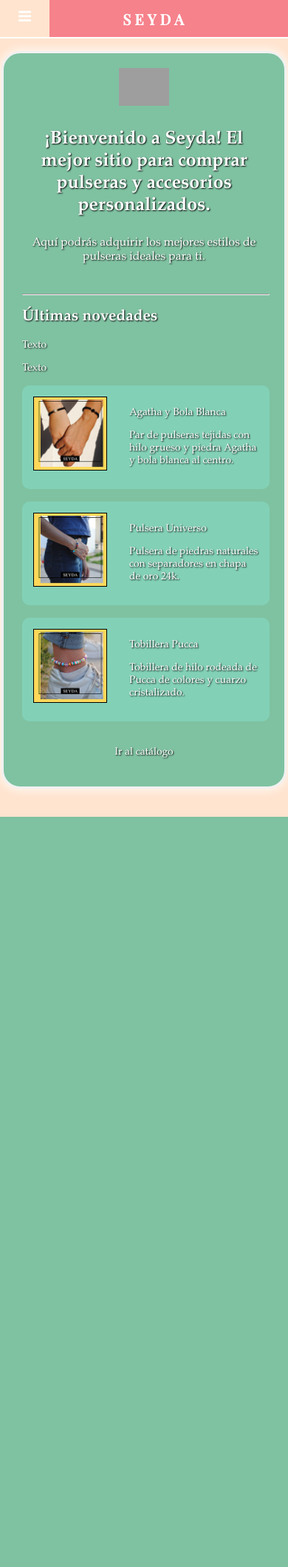
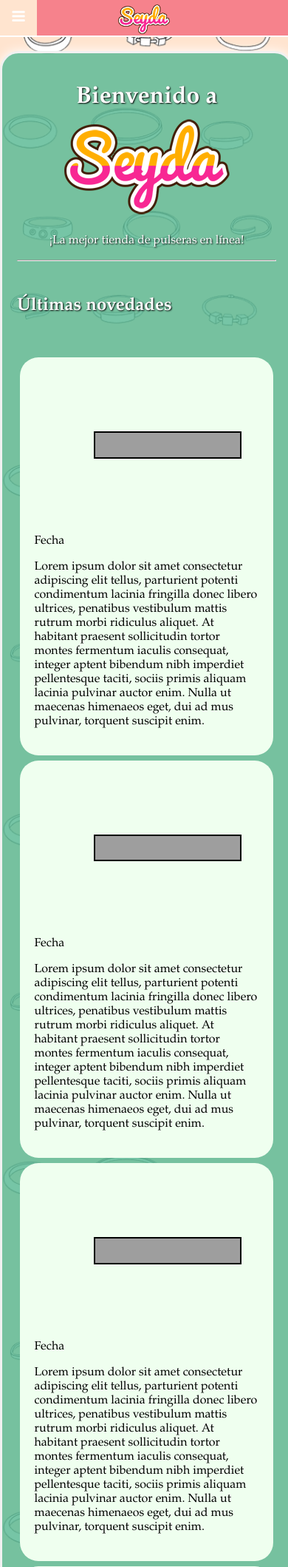
Before and after one commit to orymizak/proyectoweb, a PHP site: page /Proyecto/ in a window 390 px wide. Shown: the top 2118 px of the page at 74% size. Before the commit the page ends 1104 px from the top, so only its background shows below. Run offline with PHP 8.4, Linux system fonts and the light colour scheme; a user stored in the database is signed in; grey boxes are pictures that could not be loaded.

Commit message:
Cambios en diseño y estructura de la pág web.

```diff
--- a/account.php
+++ b/account.php
@@ -10,6 +10,7 @@
 
   </head>
   <body>
+
   <div>&nbsp;
       <div class ="bg-text">
         <p style ="font-size:25px"><b>Mi cuenta</b></p>
@@ -19,6 +20,7 @@
             Datos del usuario
       </div><br><br>
   </div>
+
     <!-- FIN DE CONTENIDO -->
   </body>
 </html>
--- a/css/bar.css
+++ b/css/bar.css
@@ -32,11 +32,9 @@
 
   .topnav a {
       font-weight: bold;
-      padding: 12px 25px;
       text-decoration: none;
       display: block;
       font-size: 20px;
-      height:50px;
       text-align: center;
   }
 
@@ -48,9 +46,6 @@
       display: none;
   }
 
-  .icon {
-      background: #f6828c;
-  }
 
   .icon:hover,
   .link:hover,
@@ -61,20 +56,13 @@
   }
 
   .active {
-      width: 100px;
+      padding: 6px 40px 0px 40px;
+      height: 48px;
+      width: 0px;
       color: #ffe4cf;
+      box-sizing: border-box;
   }
 
-  #title {
-      font-size: 20px;
-      color: white;
-      font-weight: bold;
-      letter-spacing: 5px;
-      font-family: 'Playfair Display', serif;
-      margin-top: -1px;
-      margin-left: 15px;
-      font-style: bold;
-  }
 /*COMPUTADORA*/
 @media screen and (min-width:811px) {
 
@@ -87,11 +75,10 @@
       background-color 1s,
       background-position 1s,
       color 0s;
+      padding: 12px 20px 12px 20px;
   }
 
   .link:hover, .link-logout:hover {
-      padding-left: 25px;
-      padding-right: 25px;
       background-size: 100% 200%;
       box-shadow: inset -2px 2px 0 0 #ffffff, inset 2px 1px 0 0 #ffffff;
       border-radius: 15px 15px 0px 0px;
@@ -100,6 +87,7 @@
     }
 
   .link:hover {
+
       background-image: linear-gradient(to bottom, #f6828c 50%, #ffe4cf 0%);
       background-color: #F0D7C4;
       border-bottom: rgba(0,0,0,0) 2px;
@@ -117,10 +105,10 @@
   }
 
   .topnav #myLinks{
-      top: 1px;
+      top: 0;
   }
+
   .link-logout {
-
       position:absolute;
       right: 0;
       top: 0;
@@ -130,13 +118,14 @@
 /*CELULAR*/
 @media screen and (max-width:810px) {
 
+
   .active {
       width: 100%;
   }
 
   .topnav {
+      background-color: rgb(95,187,151);
       overflow: hidden;
-      background-color: rgb(95,187,151);
       position:fixed;
       width:100%;
   }
@@ -147,17 +136,13 @@
       width: 100%;
   }
 
-  .topnav a {
-      height:50px;
+  #myLinks {
+      background-color: #7FC2A1;
+      border-top:solid 2px white;
   }
 
-  #title {
-      margin-top: 0px;
-      background-color: #f6828c;
-  }
-
-  #myLinks {
-      margin-top: 0px;
+  .link, .link-logout {
+      padding: 20px 0px 20px 0px;
   }
 
   .topnav a.icon {
@@ -171,7 +156,21 @@
       color: white;
   }
 
+  .topnav {
+    background-color:#f6828c;
+  }
+
   .icon:active, .link:active {
       color: #247ba0;
   }
+
+  .icon {
+    padding:12px 10px;
+      width:30px;
+      height:24px;
+  }
+
+  .bg-text, .bg-text-login {
+    margin-top:50px;
+  }
 }
--- a/css/style.css
+++ b/css/style.css
@@ -8,42 +8,113 @@
 	    opacity: 0;
 	}
 
-  body, html, h1{
-      background-color: #ffe4cf;
-      background-size: cover;
-      background-attachment: fixed;
-      background-repeat: no-repeat;
+	  * {
+		  font-family:bahnschrift,garamond,serif;
 	  }
 
-  html, h1
-    {
-      zoom: 100%;
-      height:100%;
+	  body{
+	      /*background-color: #ffe4cf;*/
+	      background-image: url("../src/bg.png");
+	      background-size:400px;
+	      background-repeat: repeat;
 	  }
 
-    * {
-      box-sizing: border-box;
+	  .title {
+	  	margin: 20px;
+	  	text-align: center;
 	  }
 
-    ._link {
-      text-decoration:none;
+	  header h1 {
+	  	color: #fff;
+	  	margin-bottom: 10px;
+	  }
+
+	  header h2 {
+	  	text-align: left;
+	  	margin-bottom: 50px;
+	  }
+
+	  .socialIcons img {
+	  	padding:20px 40px 5px 40px;
+	  	width: 35px;
+	  }
+
+	  .seeMore {
+	    text-shadow: none;
+	  	width:150px;
+	  	color:black;
+	  	border-radius: 10px;
+	  	background: #EFFFEF;
+	  	padding:20px;
+	  	box-sizing:border-box;
+	  }
+
+	  .main {
+	    text-shadow: none;
+	    text-align: left;
+	  	width:48%;
+	  	margin: 1%;
+	  	color:black;
+	  	border-radius: 25px;
+	  	background: #EFFFEF;
+	  	padding:20px;
+	  	float:left;
+	  	box-sizing:border-box;
+	  }
+
+	  	.imgCont {
+	  		padding:50px;
+	  	}
+
+	  	.imgContent {
+	  		width:100%;
+	  		border: 2px solid black;
+	  		min-width:200px;
+	  		box-sizing:border-box;
+	  	}
+
+	  	.footer {
+	      	background-color: rgba(95, 187, 151, 1);
+	        box-shadow: 0px 0px 15px white;
+	  		max-width: 550px;
+	  		border-radius: 15px;
+	      	box-sizing:border-box;
+		}
+
+	  	.footCont{
+	  		padding:1px 5px 1px 5px;
+	  		height: 80px;
+	  		font-family: Bahnschrift;
 	  		color: white;
+	  		text-align: middle;
+	  		text-shadow: 1px 1px 1px black;
+	  	}
+
+	  	.footerContent {
+	  		font-family: Bahnschrift;
 	  		font-weight: bold;
+	  		padding: 10px;
+	  		text-align: center;
+	  	}
+
+	    .mainContent {
+	    	width: 100%;
+	    	max-width: 1000px;
+	    	margin: 0 auto;
+	    	overflow:hidden;
 	    }
 
 	    .bg-text {
-      background-color: rgba(95, 187, 151, 0.8);
+		  background-color: rgba(95, 187, 151, 0.85);
 	      color: white;
-      font-family:bahnschrift,garamond,serif;
 	      border: 3px solid #f1f1f1;
 	      text-shadow: 1px 1px 2px black;
 	   	  border-radius: 25px;
-      width: 99%;
-      margin-left:0.5%;
+	        box-shadow: 0px 0px 15px white;
+		    max-width: 1000px;
+		    width: 90%;
+	    	overflow:hidden;
 	   	  padding: 20px;
-      text-align: center;
-      font-size:14px;
-      box-shadow: 0px 0px 15px white;
 	    }
 
 	    .bg-text-login {
@@ -53,8 +124,9 @@
 	      border: 2px solid #f1f1f1;
 	      text-shadow: 1px 1px 2px black;
 	      border-radius: 25px;
-      width: 40%;
-      margin-left:0.5%;
+	      width: 50%;
+	      min-width:350px;
+	      max-width:500px;
 	      padding: 0px 20px;
 	      text-align: center;
 	      font-size:14px;
@@ -82,30 +154,6 @@
 	    background: rgba(132, 220, 198, 0.6);
 	  }
 
-  .container .box .a .box-row {
-      display:table-row;
-  }
-
-  .container .box .box-cell {
-      display:table-cell;
-      padding:15px;
-  }
-
-  .container .box .box-cell.box1 {
-      color:white;
-      width:20%;
-    }
-
-  .container .box .box-cell.box2 {
-      vertical-align:middle;
-      width:100%;
-  }
-  .box-cell2.box3 {
-      display:table-cell;
-      vertical-align:middle;
-      width:100%;
-  }
-
 	 a
 	  {
 	    text-decoration: none;
@@ -119,46 +167,19 @@
 	    color: #ff0066;
 	  }
 
+@media screen and (max-width:900px) {
 
-@media screen and (min-width:901px) {
+	.imgCont {
+		padding:80px;
+	}
 
-  .test {
-    width:700px;
-    background: #fff;
-    padding: 20px;
-    float:left;
+	.imgContent {
+		height: auto;
 		box-sizing:border-box;
 	}
 
-  aside {
-    width: 30%;
-    padding: 20px;
-    box-sizing: border-box;
-    background: #ccc;
-    float:left;
-  }
-
-  .test-box {
-    width: 80%;
-    max-width: 1000px;
-    margin: 0 auto;
-    overflow: hidden;
-    /*background-color: red;*/
+	.main {
+		width:98%;
 	}
 
 }
-
-
-
-
-@media screen and (max-width:900px) {
-
-  .bg-text {
-    margin-top: 50px;
-  }
-
-  .bg-text-login {
-    margin-top: 50px;
-    min-width: 90%;
-  }
-}
--- a/index.php
+++ b/index.php
@@ -1,106 +1,132 @@
 <!DOCTYPE html>
 <HTML lang ="es">
+
   <head>
     <?php include('navbar.php');?>
       <meta charset="utf-8">
       <title>Seyda || Tienda de Accesorios</title>
-    	<!-- Meta-description: descripción de la página -->
     	<meta name="description" content="Tienda de pulseras y otros accesorios">
       <meta name="viewport" content="width=device-width, user-scalable=no initial-scale=1.0, maximum-scale= 1.0, minimum-scale=1.0">
-    	<!-- Meta-viewport: forza el contenido de la página para evitar el acercamiento en celular -->
-    	<!-- Insersión del archivo style.css y javascript.js -->
     	<link rel ="stylesheet" href="css/style.css"/>
     	<link rel ="stylesheet" href="js/javascript.js"/>
-  	<!-- Para incluir una página en otra se usa la siguiente función fuera del body -->
-  	<!-- Esto es útil para incluir la conexión de la base de datos en las páginas como la configuración de usuarios, login, etc., e incluso para incluir la barra de navegación. -->
   </head>
-  <body style = "background-color:
 
-    background-color: #ffe4cf;
-    background-size: cover;
-    background-attachment: fixed;
-    background-repeat: no-repeat;
-  ">
-  <!-- Ejemplo de acentos -->
-  <!-- a = &aacute; ñ = &ntilde; ? = &quest; ¿ = &iquest; ! = &excl; ¡ = &iexcl; % = &percnt; -->
-  <!-- AQUÍ VA EL CONTENIDO -->
+<body>
+  <center>
 <div>&nbsp;
   <div class ="bg-text">
-       <img src="https://logos.textgiraffe.com/logos/logo-name/Seyda-designstyle-smoothie-m.png" style ="width:20%; max-width:300px"/>
+    <div class = "mainContent">
 
-        <p style ="font-size:25px"><b>&iexcl;Bienvenido a Seyda&#33; El mejor sitio para comprar pulseras y accesorios personalizados.</b></p>
-        <p style ="font-size:16px">Aqu&iacute; podr&aacute;s adquirir los mejores estilos de pulseras ideales para ti.</p>
-        <br>
-        <div class = "container" style ="text-align: left; margin-left:5px;">
-        <hr>
+      <header class = "title">
+        <h1>Bienvenido a</h1>
+        <img src="src/seyda.png"/>
+      </header>
+
+      <p>
+        &iexcl;La mejor tienda de pulseras en l&iacute;nea&excl;
+      </p>
+
+      <header><hr><br>
         <h2>&Uacute;ltimas novedades</h2>
+      </header>
 
-          <div class = "test">
-            <section class = "test-box1">
+      <section class = "main">
+        <div class = "imgCont">
+          <img class = "imgContent" src = "http://lorempixel.com/1200/200/" alt ="">
+        </div>
           <p>
-              Texto
+            <p>Fecha</p>
+              Lorem ipsum dolor sit amet consectetur adipiscing elit tellus,
+              parturient potenti condimentum lacinia fringilla donec libero ultrices,
+              penatibus vestibulum mattis rutrum morbi ridiculus aliquet.
+              At habitant praesent sollicitudin tortor montes fermentum iaculis consequat,
+              integer aptent bibendum nibh imperdiet pellentesque taciti,
+              sociis primis aliquam lacinia pulvinar auctor enim. Nulla ut maecenas himenaeos eget,
+              dui ad mus pulvinar, torquent suscipit enim.
           </p>
         </section>
-            <aside>
+
+        <section class = "main">
+          <div class = "imgCont">
+            <img class = "imgContent" src = "http://lorempixel.com/1200/200/" alt ="">
+          </div>
             <p>
-                Texto
+              <p>Fecha</p>
+                Lorem ipsum dolor sit amet consectetur adipiscing elit tellus,
+                parturient potenti condimentum lacinia fringilla donec libero ultrices,
+                penatibus vestibulum mattis rutrum morbi ridiculus aliquet.
+                At habitant praesent sollicitudin tortor montes fermentum iaculis consequat,
+                integer aptent bibendum nibh imperdiet pellentesque taciti,
+                sociis primis aliquam lacinia pulvinar auctor enim. Nulla ut maecenas himenaeos eget,
+                dui ad mus pulvinar, torquent suscipit enim.
             </p>
-            </aside>
+          </section>
+
+          <section class = "main">
+            <div class = "imgCont">
+              <img class = "imgContent" src = "http://lorempixel.com/1200/200/" alt ="">
             </div>
+              <p>
+                <p>Fecha</p>
+
+                  Lorem ipsum dolor sit amet consectetur adipiscing elit tellus,
+                  parturient potenti condimentum lacinia fringilla donec libero ultrices,
+                  penatibus vestibulum mattis rutrum morbi ridiculus aliquet.
+                  At habitant praesent sollicitudin tortor montes fermentum iaculis consequat,
+                  integer aptent bibendum nibh imperdiet pellentesque taciti,
+                  sociis primis aliquam lacinia pulvinar auctor enim. Nulla ut maecenas himenaeos eget,
+                  dui ad mus pulvinar, torquent suscipit enim.
+
+              </p>
+            </section>
+
+          <section class = "main">
+            <div class = "imgCont">
+              <img class = "imgContent" src = "http://lorempixel.com/1200/200/" alt ="">
+            </div>
+              <p>
+                <p>Fecha</p>
+
+                  Lorem ipsum dolor sit amet consectetur adipiscing elit tellus,
+                  parturient potenti condimentum lacinia fringilla donec libero ultrices,
+                  penatibus vestibulum mattis rutrum morbi ridiculus aliquet.
+                  At habitant praesent sollicitudin tortor montes fermentum iaculis consequat,
+                  integer aptent bibendum nibh imperdiet pellentesque taciti,
+                  sociis primis aliquam lacinia pulvinar auctor enim. Nulla ut maecenas himenaeos eget,
+                  dui ad mus pulvinar, torquent suscipit enim.
+
+              </p>
+            </section>
 
 
+    </div>
+    <br>
+    <br>
 
-          <div class = "box">
-              <a href="">
-                <div class="box-row">
-                  <div class="box-cell box1">
-                    <img src="src/agatha.jpg" class ="index-img" title="pulseras para pareja" alt="pulseras para pareja agatha">
+    <a href = "products.php">
+      <section class = "seeMore">
+        Ver m&aacute;s...
+      </section><br>
+      </a>
+    <hr>
+      <div class = "socialIcons">
+        <a href ="https://www.facebook.com/"><img title = "&iexcl;Ir a Facebook&excl;" src ="src/ico_facebook.png"></a>
+        <a href ="https://www.twitter.com/"><img title = "&iexcl;Ir a Twitter&excl;" src ="src/ico_twitter.png"></a>
+        <a href ="https://www.instagram.com/"><img title = "&iexcl;Ir a Instagram&excl;" src ="src/ico_instagram.png"></a>
       </div>
-                  <div class="box-cell box2">
-                    <p>Agatha y Bola Blanca</p>
-                    <p>Par de pulseras tejidas con hilo grueso y piedra Agatha y bola blanca al centro.</p>
+  </div><br>
+
+      <div class = "footer">
+        <div class ="footCont">
+          <p>
+            Derechos de autor por Seyda Moda. Todos los derechos reservados ®.</p>
+          <p>
+          <a href ="https://www.youtube.com/watch?v=dQw4w9WgXcQ">Acerca de Seyda Moda</a> |
+          <a href ="https://www.youtube.com/watch?v=dQw4w9WgXcQ">Acuerdo del Servicio</a> |
+          <a href ="https://www.youtube.com/watch?v=dQw4w9WgXcQ">Pol&iacute;tica de Privacidad</a></p>
         </div>
-                  <div class="box-cell2 box3">
+      </div><br>
 </div>
-                </div>
-              </a>
-              &nbsp;
-
-              <a href="">
-                <div class="box-row">
-                  <div class="box-cell box1">
-                    <img src="src/universo.jpg" class = "index-img" title="pulsera universo" alt="pulsera universo">
-                  </div>
-                  <div class="box-cell box2">
-                    <p>Pulsera Universo</p>
-                    <p>Pulsera de piedras naturales con separadores en chapa de oro 24k.<br></p>
-                  </div>
-                  <div class="box-cell2 box3">
-                  </div>
-                </div>
-              </a>
-              &nbsp;
-
-              <a href="">
-                <div class="box-row">
-                  <div class="box-cell box1">
-                    <img src="src/tobillera.jpg" class = "index-img" title="tobillera pucca" alt="tobillera pucca">
-                  </div>
-                  <div class="box-cell box2">
-                    <p>Tobillera Pucca</p>
-                    <p>Tobillera de hilo rodeada de Pucca de colores y cuarzo cristalizado.</p>
-                  </div>
-                  <div class="box-cell2 box3">
-                  </div>
-                </div>
-              </a>
-
-          </div>
-
-        </div><br><br>
-        <a href = "">Ir al cat&aacute;logo</a><br><br>
-      </div><br><br>
-  </div>
-    <!-- FIN DE CONTENIDO -->
+  </center>
 </body>
 </html>
--- a/login.php
+++ b/login.php
@@ -11,7 +11,7 @@
 
   </head>
   <body>
-
+<div>&nbsp;
 	  <?php
 
 	    $username = isset($_SESSION['username']);
@@ -21,7 +21,7 @@
 	          <center>
 	            <div class ="bg-text-login">
 	              <div style ="font-size:25px; padding-top:20px"><b>Iniciar sesión</b></div>
-                      <img src="https://logos.textgiraffe.com/logos/logo-name/Seyda-designstyle-smoothie-m.png" style ="width:20%; max-width:100px"/>
+	                      <img src="https://logos.textgiraffe.com/logos/logo-name/Seyda-designstyle-smoothie-m.png" style ="width:25%; min-width:70px"/>
 
 	                      <form id="loginForm" method="post" action="api/loginUser.php">
 	                        Usuario:<br><br>
@@ -43,6 +43,7 @@
 	      }
 
     ?>
+</div>
     <!-- FIN DE CONTENIDO -->
   </body>
 </html>
--- a/navbar.php
+++ b/navbar.php
@@ -14,8 +14,8 @@
 
     <div class="topnav">
 
-  	 	<a href="index.php" id = "title" class="active" title ="Ir a inicio">
-        SEYDA
+  	 	<a href="index.php" class="active" title ="Ir a inicio">
+        <img style = "padding: 0px;height:40px" src="src/seyda.png"/>
     	</a>
 
       <div id="myLinks">
@@ -45,7 +45,7 @@
             }
         ?>
 
-
+        <a class = "linkBack" title ="Volver" href="#"></a>
 
       </div>
       <!-- Botón de hamburguesa en móviles -->
```
Also changed, not shown: src/backloop.png (added), src/bg.png (added), src/ico_facebook.png (added), src/ico_instagram.png (added), src/ico_twitter.png (added), src/logo.png (deleted), src/seyda.png (added). Lines whose indentation alone changed are shown as unchanged.
